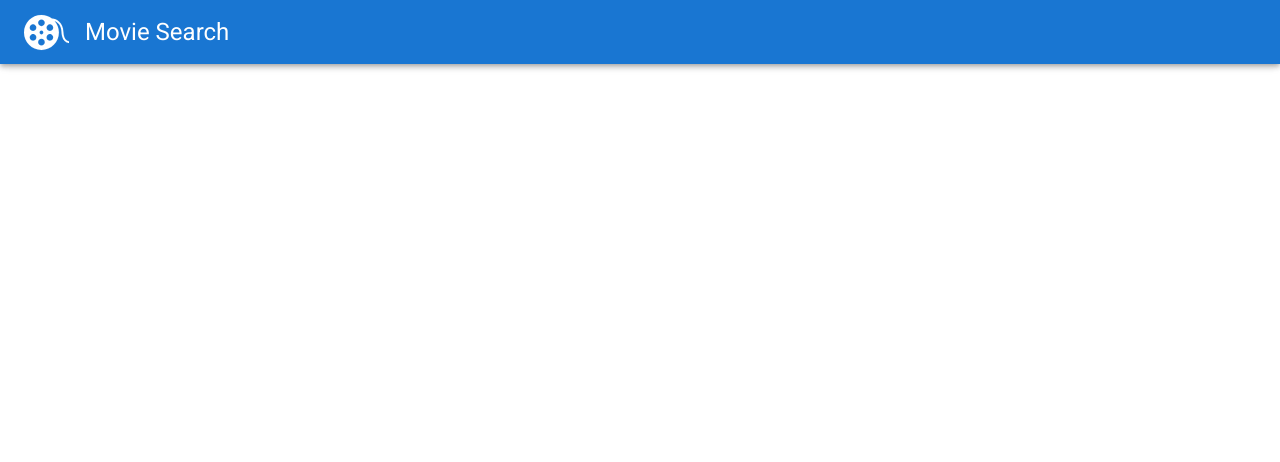
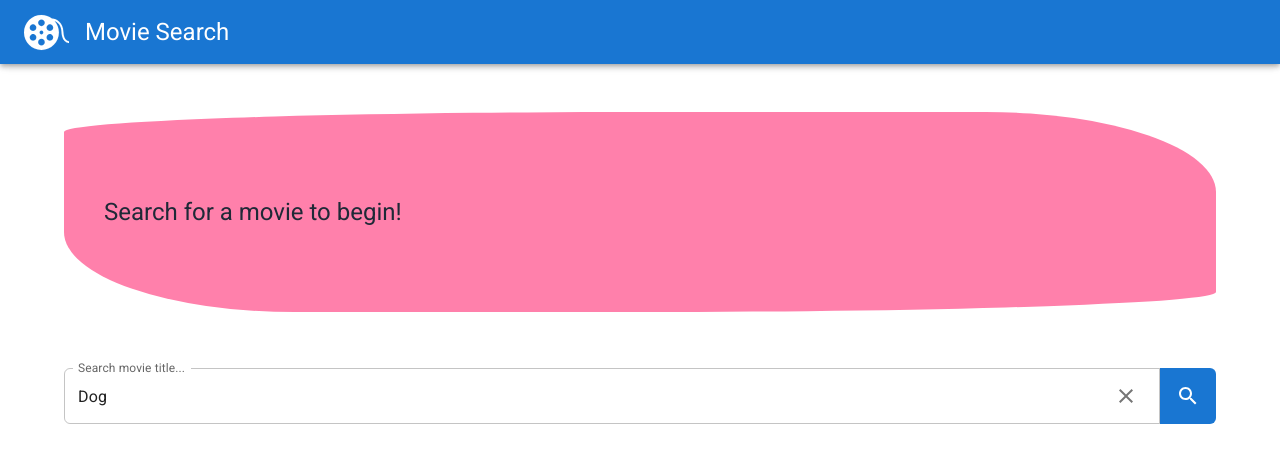
Before and after one commit to erikagaffney/movie-search-app, a React (Create React App) app: page / in a window 1280 px wide. Shown: the top 462 px of the page. Built offline with nearby package versions, Linux system fonts and the light colour scheme.

Commit message:
adding empty search state

```diff
--- a/src/App.css
+++ b/src/App.css
@@ -1,3 +1,7 @@
 .header-logo {
   width: 45px;
 }
+
+.search-text-field fieldset {
+  border-radius: 6px 0 0 6px;
+}
--- a/src/App.js
+++ b/src/App.js
@@ -1,11 +1,17 @@
 import './App.css';
 import Container from '@mui/material/Container';
 import Header from './Header';
+import EmptySeach from './EmptySearch';
 
 function App() {
+  const searchValue = 'Dog';
+
   return (
     <Container maxWidth="lg">
       <Header />
+      <main>
+        <EmptySeach searchValue={searchValue} />
+      </main>
     </Container>
   );
 }
--- /dev/null
+++ b/src/EmptySearch.js
@@ -0,0 +1,40 @@
+import Grid from '@mui/material/Grid';
+import GridItem from '@mui/material/Grid';
+import Typography from '@mui/material/Typography';
+import './App.css';
+import SearchBar from './SearchBar';
+
+function EmptySearch({ searchValue }) {
+  return (
+    <section className="empty-search-container">
+      <Grid container direction="column" sx={{ mt: 6 }}>
+        <GridItem
+          container
+          spacing={0}
+          alignItems="center"
+          sx={{
+            height: 200,
+            p: 3,
+            mb: 3,
+            backgroundColor: 'secondary.main',
+            borderRadius: '50% 20% / 10% 40%'
+          }}
+        >
+          <Typography
+            variant="h5"
+            component="h2"
+            color="text.dark"
+            sx={{ textAlign: 'center', ml: 2, mr: 2 }}
+          >
+            Search for a movie to begin!
+          </Typography>
+        </GridItem>
+        <GridItem>
+          <SearchBar searchValue={searchValue} />
+        </GridItem>
+      </Grid>
+    </section>
+  );
+}
+
+export default EmptySearch;
--- /dev/null
+++ b/src/SearchBar.js
@@ -0,0 +1,52 @@
+import './App.css';
+import Grid from '@mui/material/Grid';
+import SearchOutlinedIcon from '@mui/icons-material/SearchOutlined';
+import IconButton from '@mui/material/IconButton';
+import CloseIcon from '@mui/icons-material/Close';
+import InputAdornment from '@mui/material/InputAdornment';
+import TextField from '@mui/material/TextField';
+
+function SearchBar({ searchValue }) {
+  return (
+    <form autoComplete="off" className="search-form">
+      <Grid
+        container
+        spacing={0}
+        alignItems="center"
+        wrap="nowrap"
+        sx={{ mt: 4 }}
+      >
+        <TextField
+          fullWidth
+          className="search-text-field"
+          label="Search movie title..."
+          value={searchValue}
+          id="search-movies"
+          sx={{ borderRadius: '10px 0 0 10px' }}
+          InputProps={{
+            endAdornment: searchValue && (
+              <InputAdornment position="end">
+                <IconButton>
+                  <CloseIcon />
+                </IconButton>
+              </InputAdornment>
+            )
+          }}
+        />
+        <IconButton
+          aria-label="search"
+          type="submit"
+          sx={{
+            backgroundColor: 'primary.main',
+            borderRadius: '0 6px 6px 0',
+            p: 2
+          }}
+        >
+          <SearchOutlinedIcon sx={{ color: 'white' }} />
+        </IconButton>
+      </Grid>
+    </form>
+  );
+}
+
+export default SearchBar;
--- a/src/theme.js
+++ b/src/theme.js
@@ -5,9 +5,6 @@ import { createTheme } from '@mui/material/styles';
 const lightTheme = createTheme({
   palette: {
     mode: 'light',
-    background: {
-      paper: '#cec8c8'
-    },
     secondary: {
       main: '#ff80ab'
     },
```
